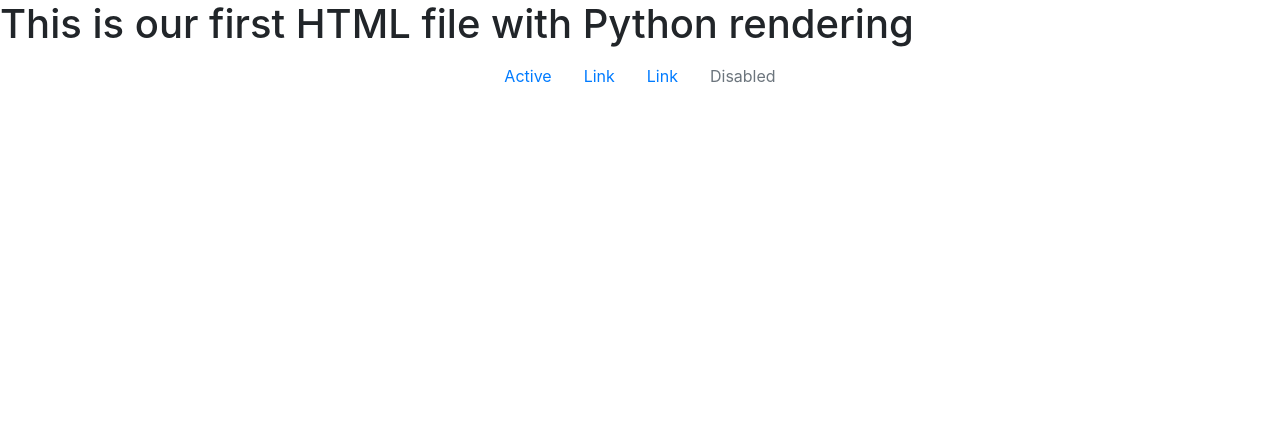
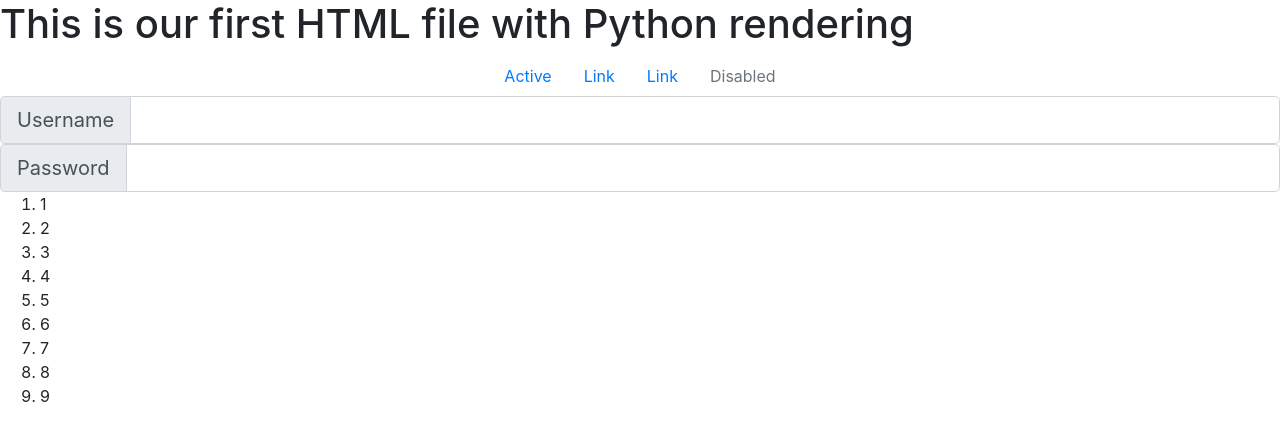
Before and after one commit to BenGilbert98/mvc_with_flask, a Flask app: page /index/ in a window 1280 px wide. Shown: the top 441 px of the page. Run offline with Flask 2, Linux system fonts and the light colour scheme; some libraries are stand-ins or nearby versions.

Commit message:
login form (redirect not working) and for loop ranging from 1-10

```diff
--- a/app.py
+++ b/app.py
@@ -55,3 +55,8 @@ def index():
 
 if __name__ == "__main__":
     app.run(debug=True)
+
+# create a base.html file in templates folder
+# copy index.html to base.html
+# google how to extend code from base.html to index.html
+# Create text boxes for login form
--- /dev/null
+++ b/templates/base.html
@@ -0,0 +1,49 @@
+<!DOCTYPE html>
+<html lang="en">
+<head>
+    <link rel="stylesheet" href="https://stackpath.bootstrapcdn.com/bootstrap/4.3.1/css/bootstrap.min.css" integrity="sha384-ggOyR0iXCbMQv3Xipma34MD+dH/1fQ784/j6cY/iJTQUOhcWr7x9JvoRxT2MZw1T" crossorigin="anonymous"
+    <meta charset="UTF-8">
+    <title>Engineering 74 DevOps</title>
+</head>
+<body>
+<h1> This is our first HTML file with Python rendering</h1>
+<script src="https://code.jquery.com/jquery-3.3.1.slim.min.js" integrity="sha384-q8i/X+965DzO0rT7abK41JStQIAqVgRVzpbzo5smXKp4YfRvH+8abtTE1Pi6jizo" crossorigin="anonymous"></script>
+<script src="https://cdnjs.cloudflare.com/ajax/libs/popper.js/1.14.7/umd/popper.min.js" integrity="sha384-UO2eT0CpHqdSJQ6hJty5KVphtPhzWj9WO1clHTMGa3JDZwrnQq4sF86dIHNDz0W1" crossorigin="anonymous"></script>
+<script src="https://stackpath.bootstrapcdn.com/bootstrap/4.3.1/js/bootstrap.min.js" integrity="sha384-JjSmVgyd0p3pXB1rRibZUAYoIIy6OrQ6VrjIEaFf/nJGzIxFDsf4x0xIM+B07jRM" crossorigin="anonymous"></script>
+<ul class="nav justify-content-center">
+  <li class="nav-item">
+    <a class="nav-link active" href="#">Active</a>
+  </li>
+  <li class="nav-item">
+    <a class="nav-link" href="#">Link</a>
+  </li>
+  <li class="nav-item">
+    <a class="nav-link" href="#">Link</a>
+  </li>
+  <li class="nav-item">
+    <a class="nav-link disabled" href="#" tabindex="-1" aria-disabled="true">Disabled</a>
+  </li>
+
+<div class="input-group input-group-lg">
+  <div class="input-group-prepend">
+    <span class="input-group-text" id="inputGroup-sizing-lg">Username</span>
+  </div>
+  <input type="text" class="form-control" aria-label="Sizing example input" aria-describedby="inputGroup-sizing-lg">
+</div>
+
+<div class="input-group input-group-lg">
+  <div class="input-group-prepend">
+    <span class="input-group-text" id="inputGroup-sizing-lg">Password</span>
+  </div>
+  <input type="text" class="form-control" aria-label="Sizing example input" aria-describedby="inputGroup-sizing-lg">
+</div>
+</ul>
+<ol>
+{%for i in range(1, 10)%}
+
+    <li>{{i}}</li>
+{%endfor%}
+
+</ol>
+</body>
+</html>
--- a/templates/index.html
+++ b/templates/index.html
@@ -1,28 +1,15 @@
-<!DOCTYPE html>
-<html lang="en">
-<head>
-    <link rel="stylesheet" href="https://stackpath.bootstrapcdn.com/bootstrap/4.3.1/css/bootstrap.min.css" integrity="sha384-ggOyR0iXCbMQv3Xipma34MD+dH/1fQ784/j6cY/iJTQUOhcWr7x9JvoRxT2MZw1T" crossorigin="anonymous"
-    <meta charset="UTF-8">
-    <title>Engineering 74 DevOps</title>
-</head>
-<body>
-<h1> This is our first HTML file with Python rendering</h1>
-<script src="https://code.jquery.com/jquery-3.3.1.slim.min.js" integrity="sha384-q8i/X+965DzO0rT7abK41JStQIAqVgRVzpbzo5smXKp4YfRvH+8abtTE1Pi6jizo" crossorigin="anonymous"></script>
-<script src="https://cdnjs.cloudflare.com/ajax/libs/popper.js/1.14.7/umd/popper.min.js" integrity="sha384-UO2eT0CpHqdSJQ6hJty5KVphtPhzWj9WO1clHTMGa3JDZwrnQq4sF86dIHNDz0W1" crossorigin="anonymous"></script>
-<script src="https://stackpath.bootstrapcdn.com/bootstrap/4.3.1/js/bootstrap.min.js" integrity="sha384-JjSmVgyd0p3pXB1rRibZUAYoIIy6OrQ6VrjIEaFf/nJGzIxFDsf4x0xIM+B07jRM" crossorigin="anonymous"></script>
-<ul class="nav justify-content-center">
-  <li class="nav-item">
-    <a class="nav-link active" href="#">Active</a>
-  </li>
-  <li class="nav-item">
-    <a class="nav-link" href="#">Link</a>
-  </li>
-  <li class="nav-item">
-    <a class="nav-link" href="#">Link</a>
-  </li>
-  <li class="nav-item">
-    <a class="nav-link disabled" href="#" tabindex="-1" aria-disabled="true">Disabled</a>
-  </li>
-</ul>
-</body>
-</html>
+{% extends "base.html" %}
+{% block head %}
+ {{ super() }}
+{% endblock %}
+{% block content %}
+{{ super() }}
+<h1> This is our first HTML file with python rendering </h1>
+<ol>
+{%for i in range(1, 10)%}
+
+    <li>{{i}}</li>
+{%endfor%}
+
+</ol>
+{% endblock %}
```
